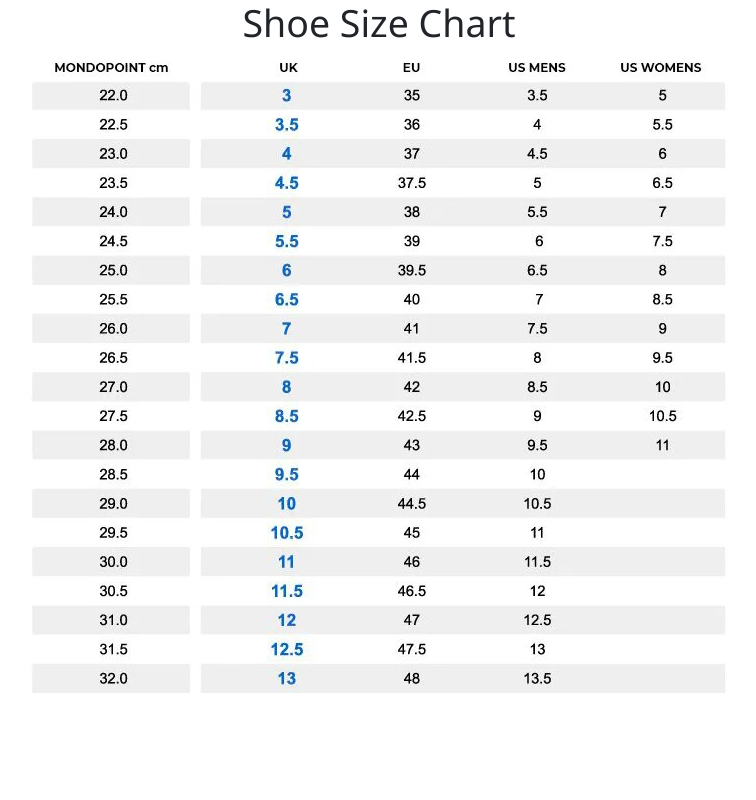
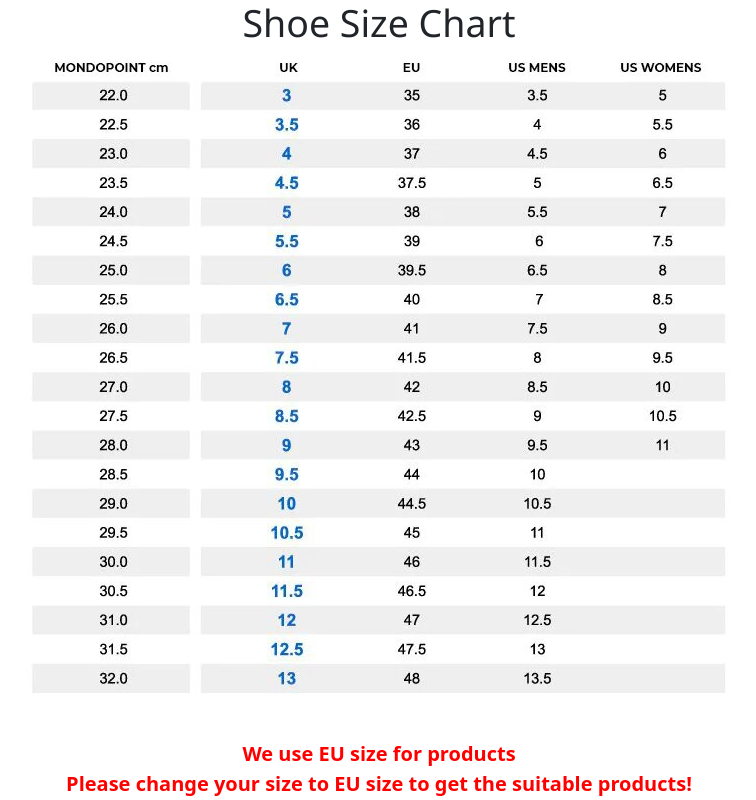
Before and after one commit to littleboyyy/shoestore, a React (Create React App) app: page /size-page in a window 1280 px wide. Shown: the whole page, without its empty margins (261-1017 px from the left). Built offline with nearby package versions, Linux system fonts and the light colour scheme.

Commit message:
size-page

```diff
--- a/src/pages/SizePage.js
+++ b/src/pages/SizePage.js
@@ -6,6 +6,12 @@ function SizePage() {
         <div style={{ textAlign: 'center' }}>
             <h1>Shoe Size Chart</h1>
             <img src={size_chart} alt="size chart" />
+            <br /><br /><br />
+            <div style={{ color: 'red', fontSize: '20px' }}>
+                <strong>We use EU size for products</strong>
+                <br />
+                <strong>Please change your size to EU size to get the suitable products!</strong>
+            </div>
         </div>
 
     )
```
